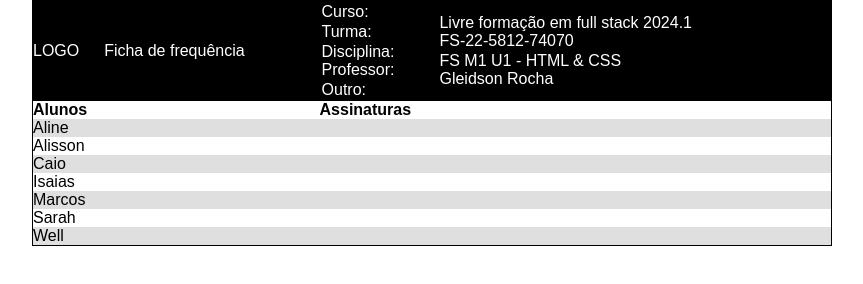
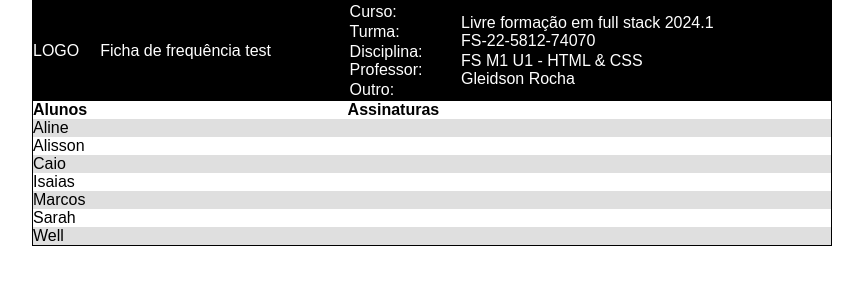
Before and after one commit to IsaiasSn7/html-tags-de-tabelas, a plain HTML site: page index.html in a window 1280 px wide. Shown: the whole page, without its empty margins (208-1071 px from the left). Drawn offline with Linux system fonts and the light colour scheme.

Commit message:
Update index.html

```diff
--- a/index.html
+++ b/index.html
@@ -11,7 +11,7 @@
     <table id="tabela">
         <tr class="cabecalho">
            <td>LOGO</td>
-           <td>Ficha de frequência</td>
+           <td>Ficha de frequência test</td>
            <td>
                 <table>
                     <tr>
```
